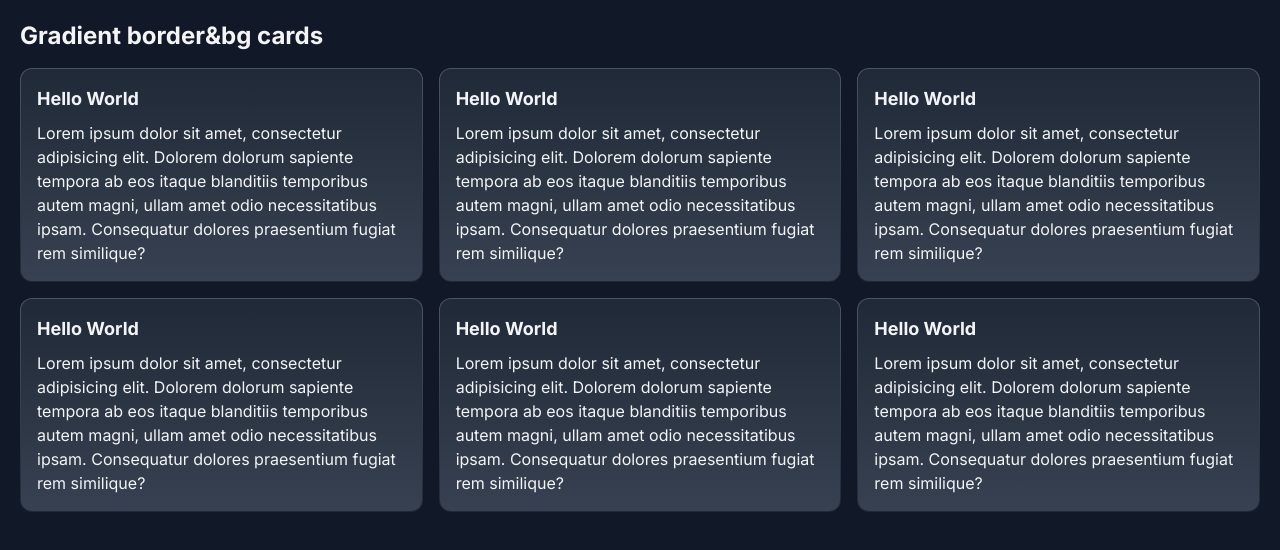
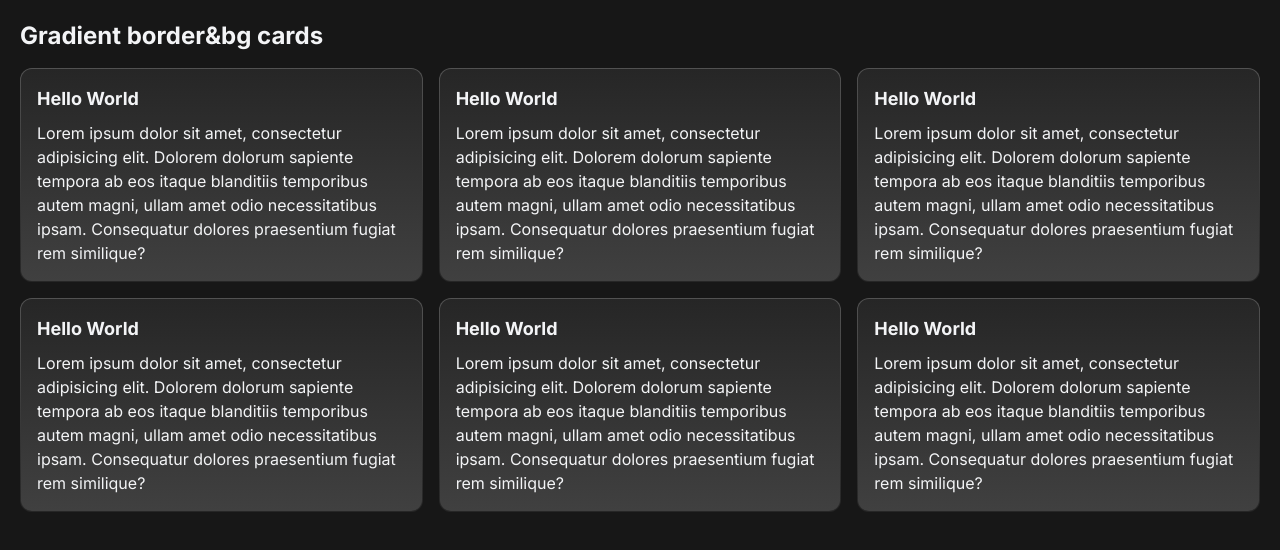
Before and after one commit to josepholiveira/tailwind-gradient, a Next.js app: page / in a window 1280 px wide. Shown: the top 550 px of the page. Built offline with nearby package versions, Linux system fonts and the light colour scheme.

Commit message:
Update globals.css and page.tsx

```diff
--- a/app/globals.css
+++ b/app/globals.css
@@ -3,5 +3,5 @@
 @tailwind utilities;
 
 body {
-  @apply bg-gray-900 text-gray-100
+  @apply bg-neutral-900 text-gray-100;
 }
--- a/app/page.tsx
+++ b/app/page.tsx
@@ -8,8 +8,8 @@ export default function Home() {
       <h1 className="text-2xl font-bold">Gradient border&bg cards</h1>
 
       <div className="grid grid-cols-1 lg:grid-cols-3 mt-4 gap-4">
-        <div className="border border-transparent bg-gradient-to-b from-gray-600 to-gray-800 rounded-xl [background-origin:border-box] overflow-hidden">
-          <div className="flex flex-col gap-2 p-4 bg-gradient-to-b from-gray-800 to-gray-700">
+        <div className="border border-transparent bg-gradient-to-b from-neutral-600 to-neutral-800 rounded-xl [background-origin:border-box] overflow-hidden">
+          <div className="flex flex-col gap-2 p-4 bg-gradient-to-b from-neutral-800 to-neutral-700">
             <h1 className="font-bold text-lg">Hello World</h1>
             <p>
               Lorem ipsum dolor sit amet, consectetur adipisicing elit. Dolorem
@@ -19,8 +19,8 @@ export default function Home() {
             </p>
           </div>
         </div>
-        <div className="border border-transparent bg-gradient-to-b from-gray-600 to-gray-800 rounded-xl [background-origin:border-box] overflow-hidden">
-          <div className="flex flex-col gap-2 p-4 bg-gradient-to-b from-gray-800 to-gray-700">
+        <div className="border border-transparent bg-gradient-to-b from-neutral-600 to-neutral-800 rounded-xl [background-origin:border-box] overflow-hidden">
+          <div className="flex flex-col gap-2 p-4 bg-gradient-to-b from-neutral-800 to-neutral-700">
             <h1 className="font-bold text-lg">Hello World</h1>
             <p>
               Lorem ipsum dolor sit amet, consectetur adipisicing elit. Dolorem
@@ -30,8 +30,8 @@ export default function Home() {
             </p>
           </div>
         </div>
-        <div className="border border-transparent bg-gradient-to-b from-gray-600 to-gray-800 rounded-xl [background-origin:border-box] overflow-hidden">
-          <div className="flex flex-col gap-2 p-4 bg-gradient-to-b from-gray-800 to-gray-700">
+        <div className="border border-transparent bg-gradient-to-b from-neutral-600 to-neutral-800 rounded-xl [background-origin:border-box] overflow-hidden">
+          <div className="flex flex-col gap-2 p-4 bg-gradient-to-b from-neutral-800 to-neutral-700">
             <h1 className="font-bold text-lg">Hello World</h1>
             <p>
               Lorem ipsum dolor sit amet, consectetur adipisicing elit. Dolorem
@@ -41,8 +41,8 @@ export default function Home() {
             </p>
           </div>
         </div>
-        <div className="border border-transparent bg-gradient-to-b from-gray-600 to-gray-800 rounded-xl [background-origin:border-box] overflow-hidden">
-          <div className="flex flex-col gap-2 p-4 bg-gradient-to-b from-gray-800 to-gray-700">
+        <div className="border border-transparent bg-gradient-to-b from-neutral-600 to-neutral-800 rounded-xl [background-origin:border-box] overflow-hidden">
+          <div className="flex flex-col gap-2 p-4 bg-gradient-to-b from-neutral-800 to-neutral-700">
             <h1 className="font-bold text-lg">Hello World</h1>
             <p>
               Lorem ipsum dolor sit amet, consectetur adipisicing elit. Dolorem
@@ -52,8 +52,8 @@ export default function Home() {
             </p>
           </div>
         </div>
-        <div className="border border-transparent bg-gradient-to-b from-gray-600 to-gray-800 rounded-xl [background-origin:border-box] overflow-hidden">
-          <div className="flex flex-col gap-2 p-4 bg-gradient-to-b from-gray-800 to-gray-700">
+        <div className="border border-transparent bg-gradient-to-b from-neutral-600 to-neutral-800 rounded-xl [background-origin:border-box] overflow-hidden">
+          <div className="flex flex-col gap-2 p-4 bg-gradient-to-b from-neutral-800 to-neutral-700">
             <h1 className="font-bold text-lg">Hello World</h1>
             <p>
               Lorem ipsum dolor sit amet, consectetur adipisicing elit. Dolorem
@@ -63,8 +63,8 @@ export default function Home() {
             </p>
           </div>
         </div>
-        <div className="border border-transparent bg-gradient-to-b from-gray-600 to-gray-800 rounded-xl [background-origin:border-box] overflow-hidden">
-          <div className="flex flex-col gap-2 p-4 bg-gradient-to-b from-gray-800 to-gray-700">
+        <div className="border border-transparent bg-gradient-to-b from-neutral-600 to-neutral-800 rounded-xl [background-origin:border-box] overflow-hidden">
+          <div className="flex flex-col gap-2 p-4 bg-gradient-to-b from-neutral-800 to-neutral-700">
             <h1 className="font-bold text-lg">Hello World</h1>
             <p>
               Lorem ipsum dolor sit amet, consectetur adipisicing elit. Dolorem
```
